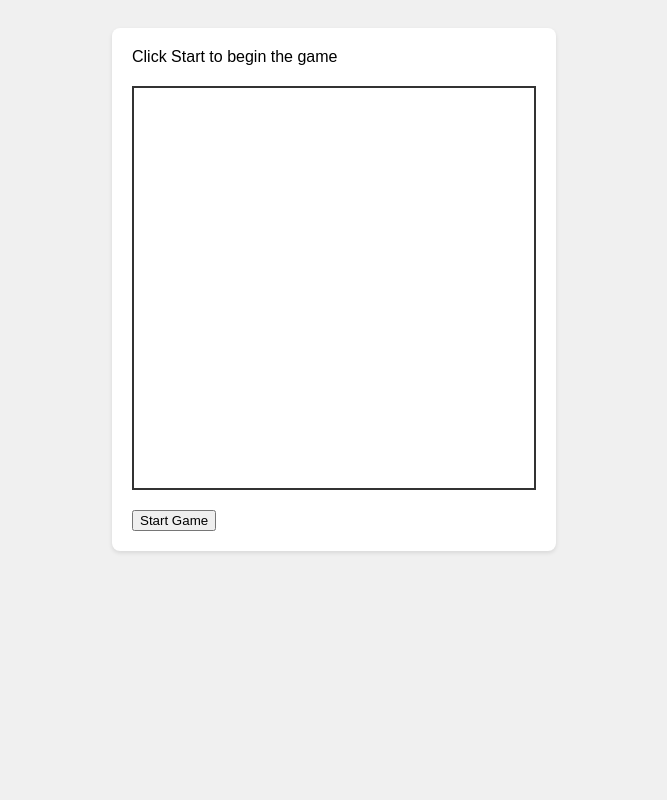
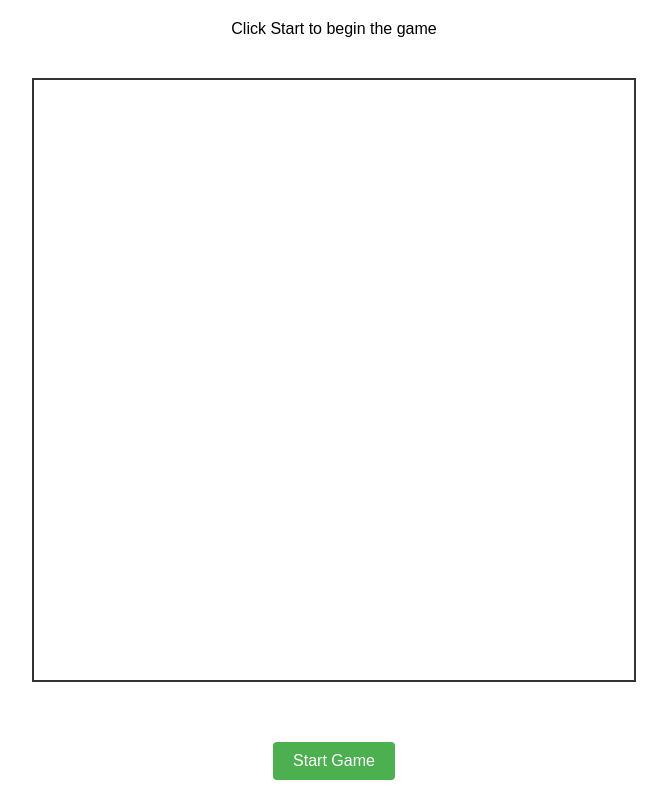
Before and after one commit to JackyYuenDacai/Pulgram-MiniApps, a plain HTML site: page samples/Chess/index.html in a window 1280 px wide. Shown: the whole page, without its empty margins (306-973 px from the left). Drawn offline with Linux system fonts and the light colour scheme.

Commit message:
save save

```diff
--- a/samples/Chess/index.html
+++ b/samples/Chess/index.html
@@ -3,35 +3,44 @@
 <head>
     <meta charset="UTF-8">
     <meta name="viewport" content="width=device-width, initial-scale=1.0">
-    <title>Multiplayer Chess</title>
-    <style>
+    <title>Multiplayer Chess</title>    <style>
         body {
             display: flex;
             flex-direction: column;
             align-items: center;
+            justify-content: center;
             font-family: Arial, sans-serif;
             background-color: #f0f0f0;
+            margin: 0;
+            padding: 0;
+            width: 100vw;
+            height: 100vh;
+            overflow: hidden;
         }
 
         #game-container {
-            margin: 20px;
+            display: flex;
+            flex-direction: column;
+            justify-content: center;
+            width: 100%;
+            height: 100%;
             padding: 20px;
             background-color: white;
-            border-radius: 8px;
-            box-shadow: 0 2px 4px rgba(0, 0, 0, 0.1);
-        }
-
-        #board {
-            width: 400px;
-            height: 400px;
+            box-sizing: border-box;
+        }        #board {
+            width: min(80vw, 80vh);
+            height: min(80vw, 80vh);
+            max-width: 600px;
+            max-height: 600px;
             display: grid;
             grid-template-columns: repeat(8, 1fr);
             border: 2px solid #333;
+            margin: auto;
         }
 
         .square {
-            width: 50px;
-            height: 50px;
+            width: 100%;
+            height: 100%;
             display: flex;
             justify-content: center;
             align-items: center;
@@ -52,25 +61,42 @@
 
         .square.valid-move {
             background-color: #7fc97f80;
-        }
-
-        .piece {
-            width: 40px;
-            height: 40px;
+        }        .piece {
+            width: 80%;
+            height: 80%;
             background-size: contain;
             background-repeat: no-repeat;
             background-position: center;
-        }
-
-        #status {
+        }        #status {
             margin-top: 20px;
             font-size: 18px;
             font-weight: bold;
+            text-align: center;
         }
 
         #opponent-info {
             margin-bottom: 20px;
             font-size: 16px;
+            text-align: center;
+        }
+
+        #controls {
+            margin-top: 20px;
+            text-align: center;
+        }
+
+        #startButton {
+            padding: 10px 20px;
+            font-size: 16px;
+            cursor: pointer;
+            border-radius: 4px;
+            background-color: #4CAF50;
+            color: white;
+            border: none;
+        }
+
+        #startButton:hover {
+            background-color: #45a049;
         }    </style>
 </head>
 <body>
```
Also changed, not shown: 1 other file.
